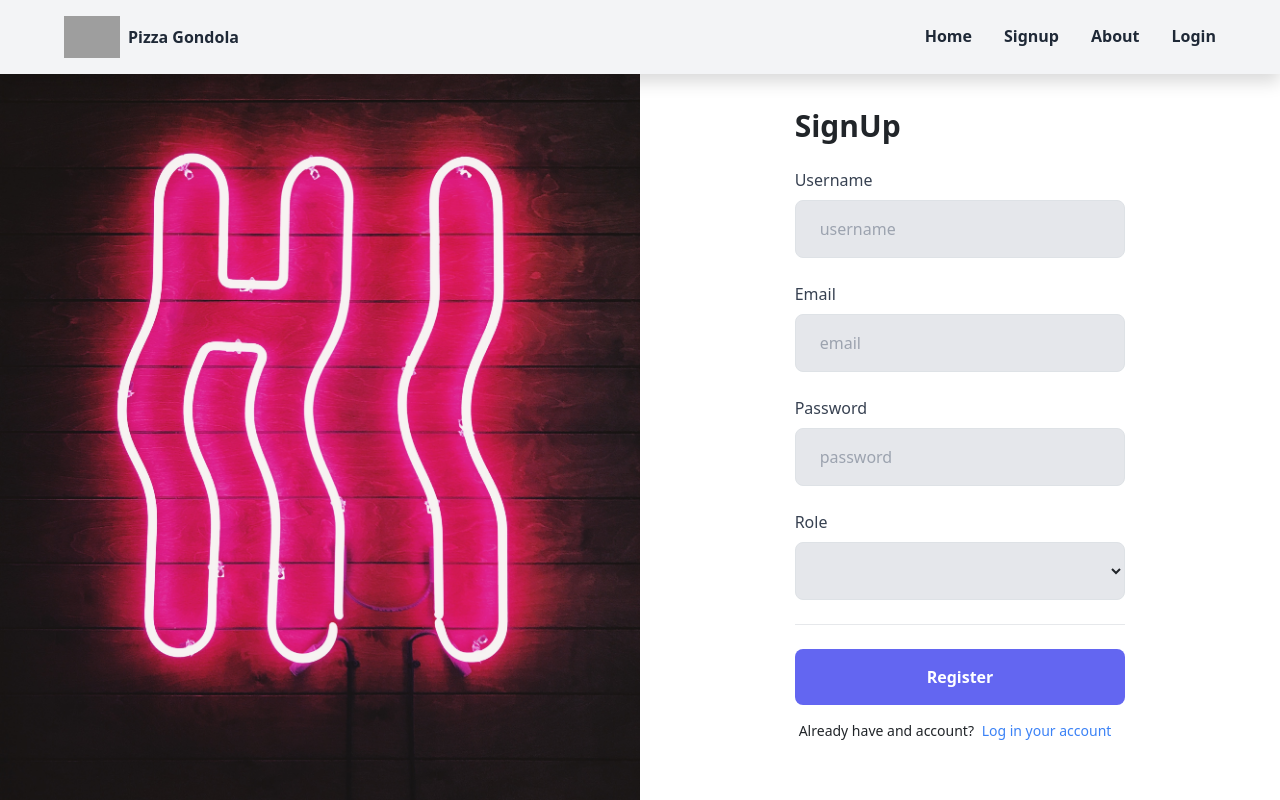
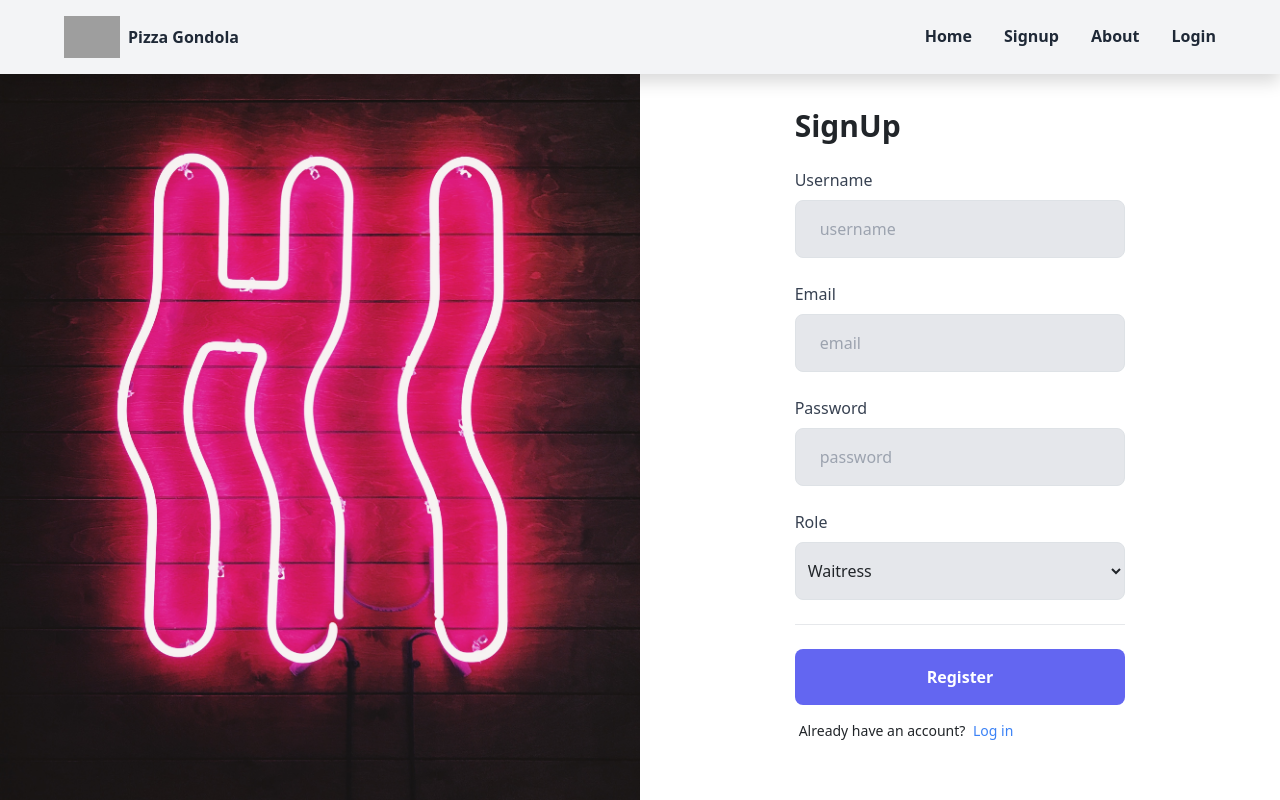
Before and after one commit to Samuel204/Progetto_Tecnologie_App_Web, an Angular app: page /registration in a window 1280 px wide. Built offline with nearby package versions, Linux system fonts and the light colour scheme; grey boxes are pictures that could not be loaded.

Commit message:
Various signup fixes

```diff
--- a/src/app/components/registration/registration.component.html
+++ b/src/app/components/registration/registration.component.html
@@ -47,10 +47,10 @@
           <select id="roles" formControlName="role"
                   class="w-full px-2 py-3 rounded-lg bg-gray-200 mt-2 border focus:border-blue-500 focus:bg-white focus:outline-none"
                   [class.border-red-500]="isRoleInvalid()">
-            <option>waitress</option>
-            <option>cook</option>
-            <option>cashier</option>
-            <option>bartender</option>
+            <option selected value="waitress">Waitress</option>
+            <option value="cook">Cook</option>
+            <option value="cashier">Cashier</option>
+            <option value="bartender">Bartender</option>
           </select>
           <div *ngIf="isRoleInvalid()" class="text-red-500 text-xs mt-1">
             Please choose a role.
@@ -65,9 +65,9 @@
           Register
         </button>
 
-        <p class="text-sm px-1">Already have and account?
+        <p class="text-sm px-1">Already have an account?
           <span routerLink="/login" class="text-sm hover:underline cursor-pointer text-blue-500 px-1">
-          Log in your account
+            Log in
           </span>
         </p>
       </form>
--- a/src/app/components/registration/registration.component.ts
+++ b/src/app/components/registration/registration.component.ts
@@ -20,9 +20,10 @@ export  class RegistrationComponent implements  OnInit{
       password: new FormControl('', Validators.required),
       // Per validare la lunghezza della password (esempio):
       // password: new FormControl('', [Validators.required, Validators.minLength(8)]),
-      role: new FormControl('', Validators.required) //
+      role: new FormControl('waitress', Validators.required) //
     });
   }
+
   public onSubmit() {
     this.authenticationService.register(
       this.registerForm.get('username')!.value,
--- a/src/app/services/authentication.service.ts
+++ b/src/app/services/authentication.service.ts
@@ -23,12 +23,10 @@ export class AuthenticationService {
   }
 
   public register(username: string, email: string, password: string, roles:string): void {
-    this.authenticationClient
-      .register(username, email, password, roles)
-      .subscribe((token) => {
-        localStorage.setItem(this.tokenKey, token.token);
-        this.router.navigate(['/login']);
-      });
+    this.authenticationClient.register(username, email, password, roles).subscribe((res) => {
+      console.log(res);
+      this.router.navigate(['/login']);
+    });
   }
 
   public logout() {
```
